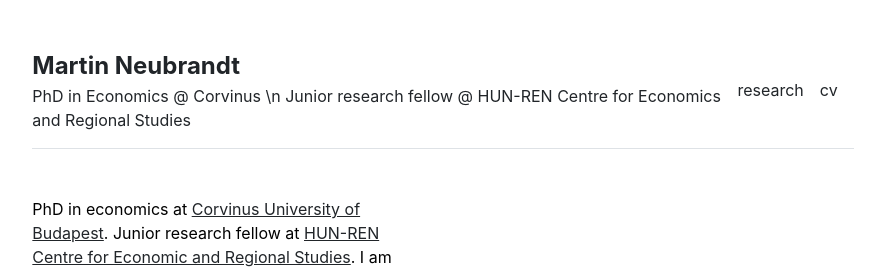
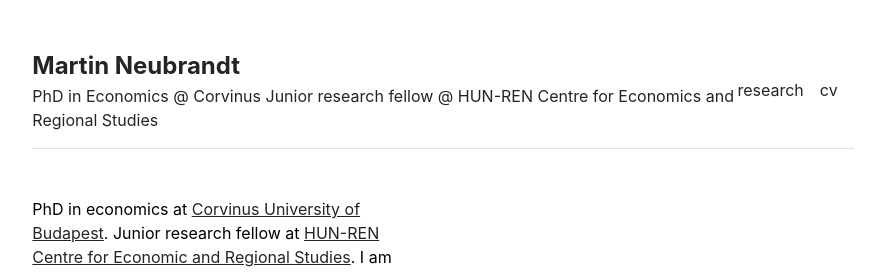
Before and after one commit to martinneubrandt/martinneubrandt.github.io, a Jekyll site: the page built from index.md, in a window 1280 px wide. Shown: the top 272 px of the page, without its empty margins (197-1066 px from the left). Built offline with Jekyll 4.4.1, drawn with Linux system fonts in a browser that asks for light colours.

```diff
--- a/_config.yml
+++ b/_config.yml
@@ -1,9 +1,7 @@
 title               : "Martin Neubrandt"
 author              : "Martin Neubrandt"
 name                : &name "Martin Neubrandt"
-description         : >
-  PhD in Economics @ Corvinus \n
-  Junior research fellow @ HUN-REN Centre for Economics and Regional Studies
+description         : " PhD in Economics @ Corvinus \n Junior research fellow @ HUN-REN Centre for Economics and Regional Studies"
 url                 : "https://martinneubrandt.github.io" # the base hostname & protocol for your site, e.g. http://example.com
 baseurl             : "" # the subpath of your site, e.g. /blog
 repository          : "martinneubrandt.github.io"
```
